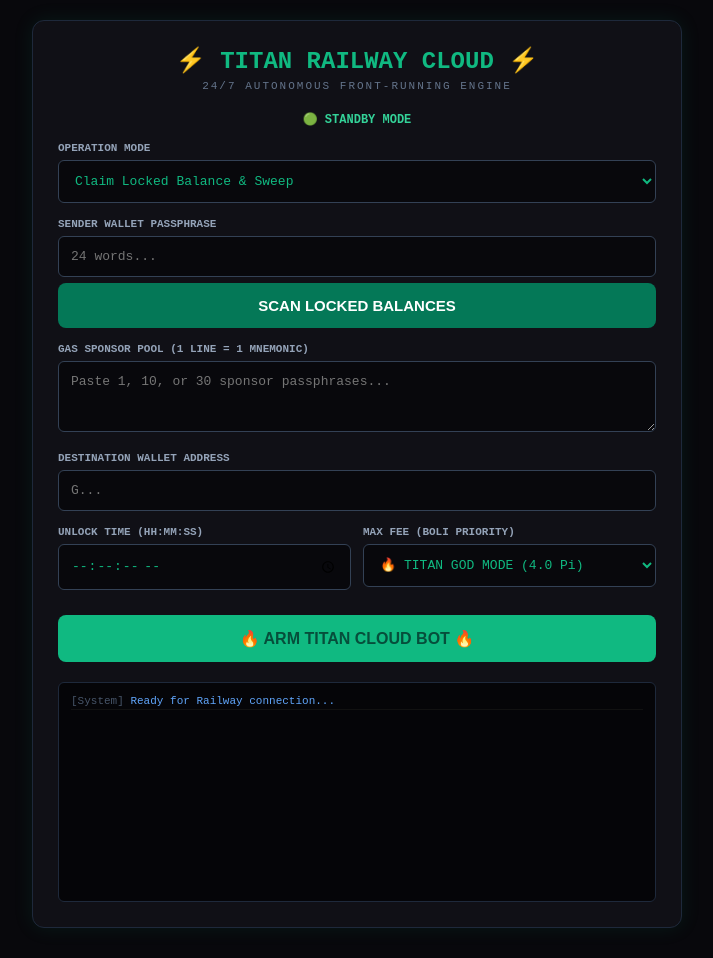
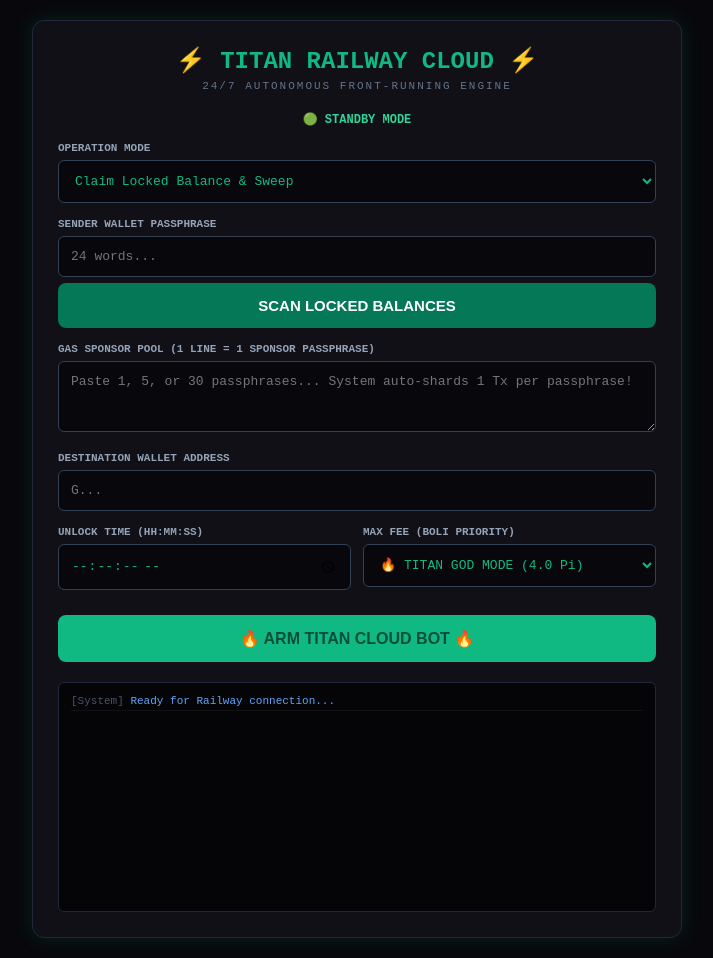
Before and after one commit to tens2361-droid/Railwaydeploybot, a website: page public/index.html in a window 1280 px wide. Shown: the whole page, without its empty margins (283-996 px from the left). Drawn offline with Linux system fonts and the light colour scheme; no server answers.

Commit message:
Update index.html

```diff
--- a/public/index.html
+++ b/public/index.html
@@ -3,12 +3,12 @@
 <head>
   <meta charset="UTF-8">
   <meta name="viewport" content="width=device-width, initial-scale=1.0">
-  <title>TITAN RAILWAY SNIPER</title>
+  <title>TITAN RAILWAY CLOUD SNIPER</title>
   <style>
     * { box-sizing: border-box; margin: 0; padding: 0; }
     body { background: #08080c; color: #e2e8f0; font-family: 'Courier New', monospace; padding: 20px; }
-    .container { max-width: 650px; margin: 0 auto; background: #101016; border: 1px solid #1e293b; padding: 25px; border-radius: 12px; box-shadow: 0 0 20px rgba(16, 185, 129, 0.1); }
-    h1 { color: #10b981; font-size: 24px; text-align: center; margin-bottom: 5px; }
+    .container { max-width: 650px; margin: 0 auto; background: #101016; border: 1px solid #1e293b; padding: 25px; border-radius: 12px; box-shadow: 0 0 20px rgba(16, 185, 129, 0.15); }
+    h1 { color: #10b981; font-size: 24px; text-align: center; margin-bottom: 5px; font-weight: 900; }
     .subtitle { text-align: center; font-size: 11px; color: #64748b; margin-bottom: 20px; letter-spacing: 2px; }
     .form-group { margin-bottom: 15px; }
     label { display: block; font-size: 11px; font-weight: bold; color: #94a3b8; margin-bottom: 6px; text-transform: uppercase; }
@@ -19,8 +19,8 @@
     .btn-scan { background: #047857; color: white; margin-top: 6px; }
     .btn-arm { background: #10b981; color: #064e3b; margin-top: 10px; font-size: 16px; }
     .btn-disarm { background: #991b1b; color: #fecaca; margin-top: 10px; display: none; }
-    .logs-box { margin-top: 20px; background: #050508; border: 1px solid #1e293b; border-radius: 6px; padding: 12px; height: 220px; overflow-y: auto; font-size: 11px; }
-    .log-entry { margin-bottom: 4px; border-bottom: 1px solid #111; padding-bottom: 2px; }
+    .logs-box { margin-top: 20px; background: #050508; border: 1px solid #1e293b; border-radius: 6px; padding: 12px; height: 230px; overflow-y: auto; font-size: 11px; }
+    .log-entry { margin-bottom: 5px; border-bottom: 1px solid #111; padding-bottom: 3px; }
     .log-time { color: #475569; }
     .info { color: #60a5fa; }
     .success { color: #34d399; font-weight: bold; }
@@ -57,8 +57,8 @@
     </div>
 
     <div class="form-group">
-      <label>Gas Sponsor Pool (1 line = 1 mnemonic)</label>
-      <textarea id="sponsorPool" rows="3" placeholder="Paste 1, 10, or 30 sponsor passphrases..."></textarea>
+      <label>Gas Sponsor Pool (1 line = 1 sponsor passphrase)</label>
+      <textarea id="sponsorPool" rows="3" placeholder="Paste 1, 5, or 30 passphrases... System auto-shards 1 Tx per passphrase!"></textarea>
     </div>
 
     <div class="form-group">
```
